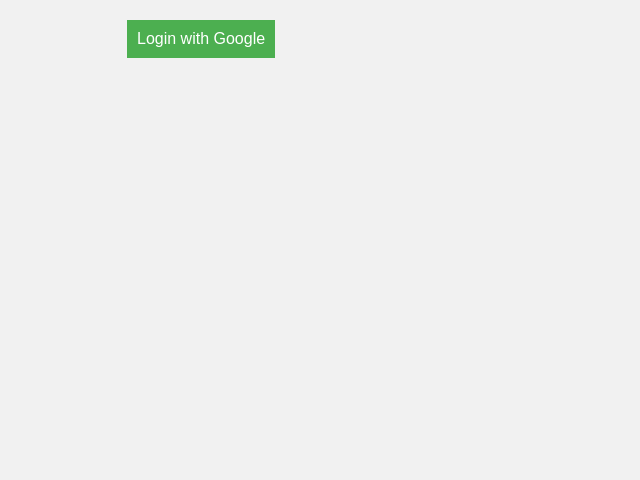
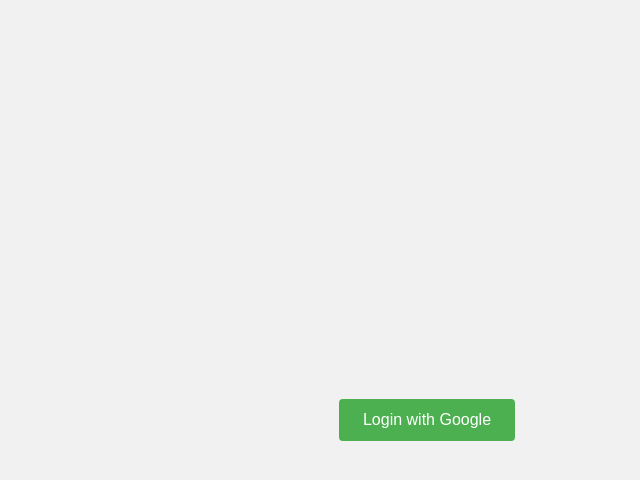
Before and after one commit to hshnatty/lv1, a plain HTML site: page index.html in a window 1280 px wide. Shown: the whole page, without its empty margins (213-853 px from the left). Drawn offline with Linux system fonts and the light colour scheme.

Commit message:
Update styles.css

```diff
--- a/styles.css
+++ b/styles.css
@@ -38,3 +38,23 @@ button {
 button:hover {
     background-color: #45a049;
 }
+#login-container {
+    display: flex;
+    justify-content: center;
+    align-items: center;
+    height: 100vh; /* Full screen height */
+}
+
+#login-container button {
+    background-color: #4CAF50;
+    color: white;
+    padding: 12px 24px;
+    font-size: 16px;
+    border: none;
+    cursor: pointer;
+    border-radius: 4px;
+}
+
+#login-container button:hover {
+    background-color: #45a049;
+}
```
